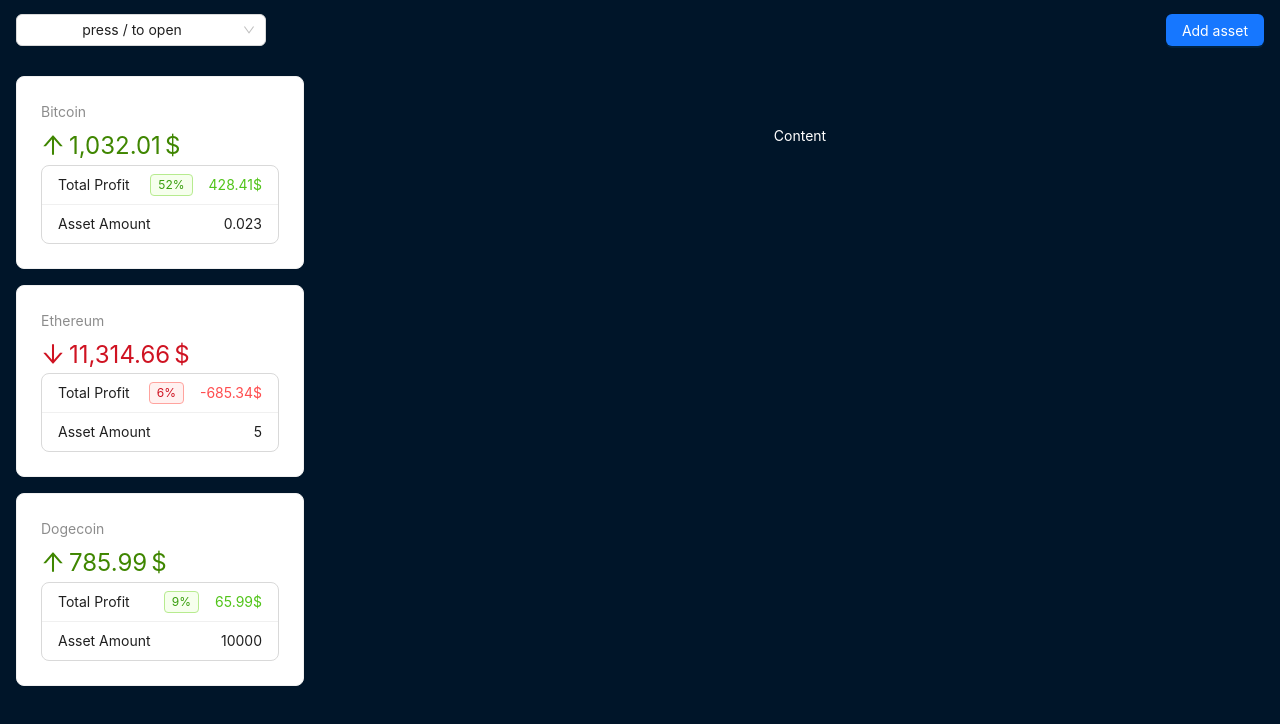
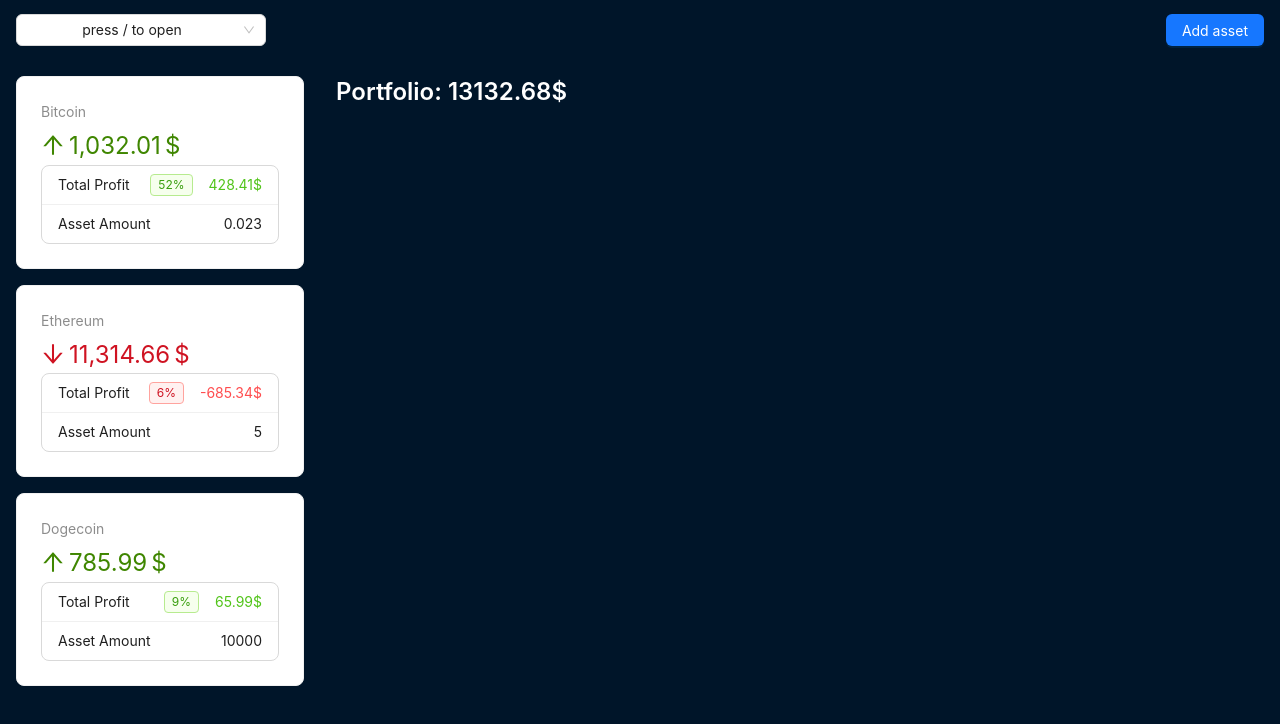
Before and after one commit to Dmitry27Zh/react-crypto-app, a React (Vite) app: page / in a window 1280 px wide. Shown: the top 724 px of the page. Built offline with nearby package versions, Linux system fonts and the light colour scheme.

Commit message:
Render total portfolio sum in AppContent

```diff
--- a/src/components/layout/AppContent.jsx
+++ b/src/components/layout/AppContent.jsx
@@ -1,4 +1,5 @@
-import { Layout } from 'antd'
+import { Layout, Typography } from 'antd'
+import { useCrypto } from '../../context/crypto-context'
 
 const contentStyle = {
   textAlign: 'center',
@@ -10,5 +11,18 @@
 }
 
 export default function AppContent() {
-  return <Layout.Content style={contentStyle}>Content</Layout.Content>
+  const { assets, crypto } = useCrypto()
+  const cryptoPriceMap = crypto.reduce((result, coin) => ({ ...result, [coin.id]: coin.price }), {})
+  const sum = assets
+    .map((asset) => asset.amount * cryptoPriceMap[asset.id])
+    .reduce((result, current) => result + current, 0)
+    .toFixed(2)
+
+  return (
+    <Layout.Content style={contentStyle}>
+      <Typography.Title level={3} style={{ textAlign: 'left', color: '#fff' }}>
+        Portfolio: {sum}$
+      </Typography.Title>
+    </Layout.Content>
+  )
 }
```
